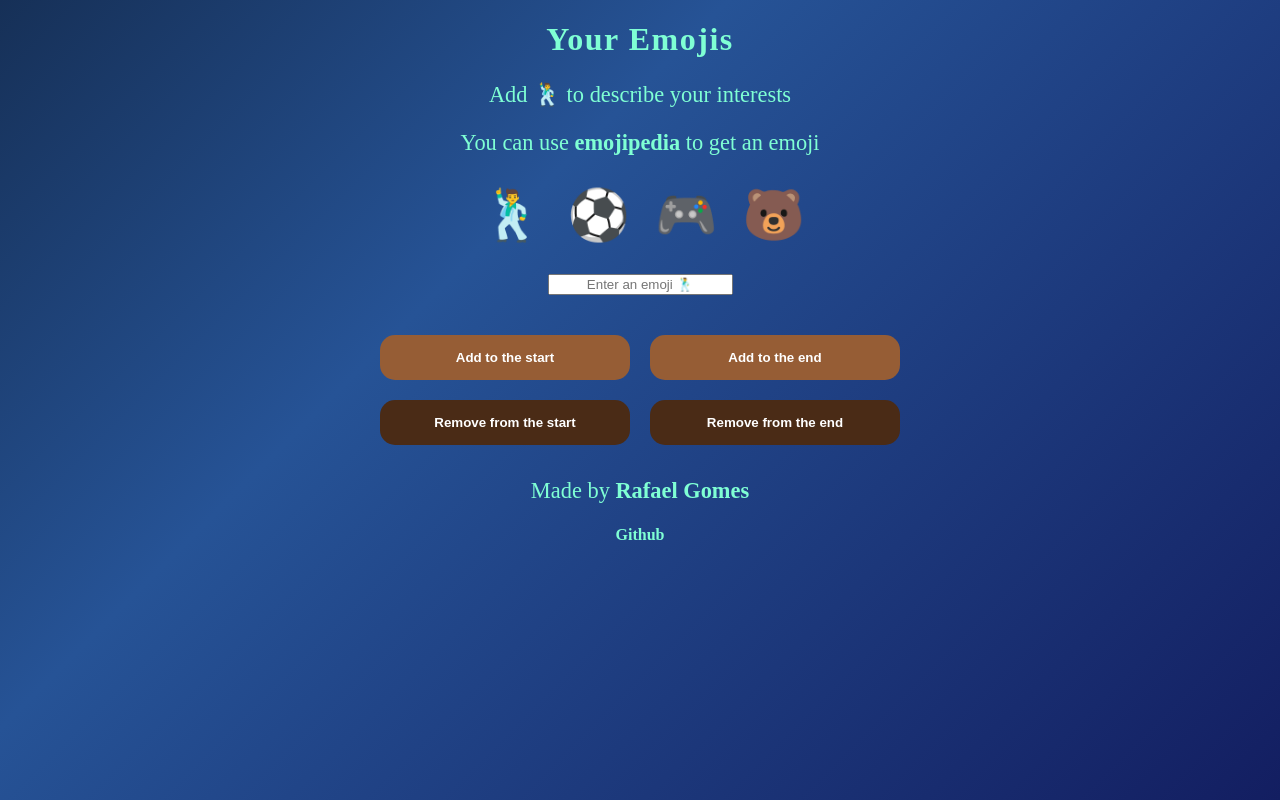
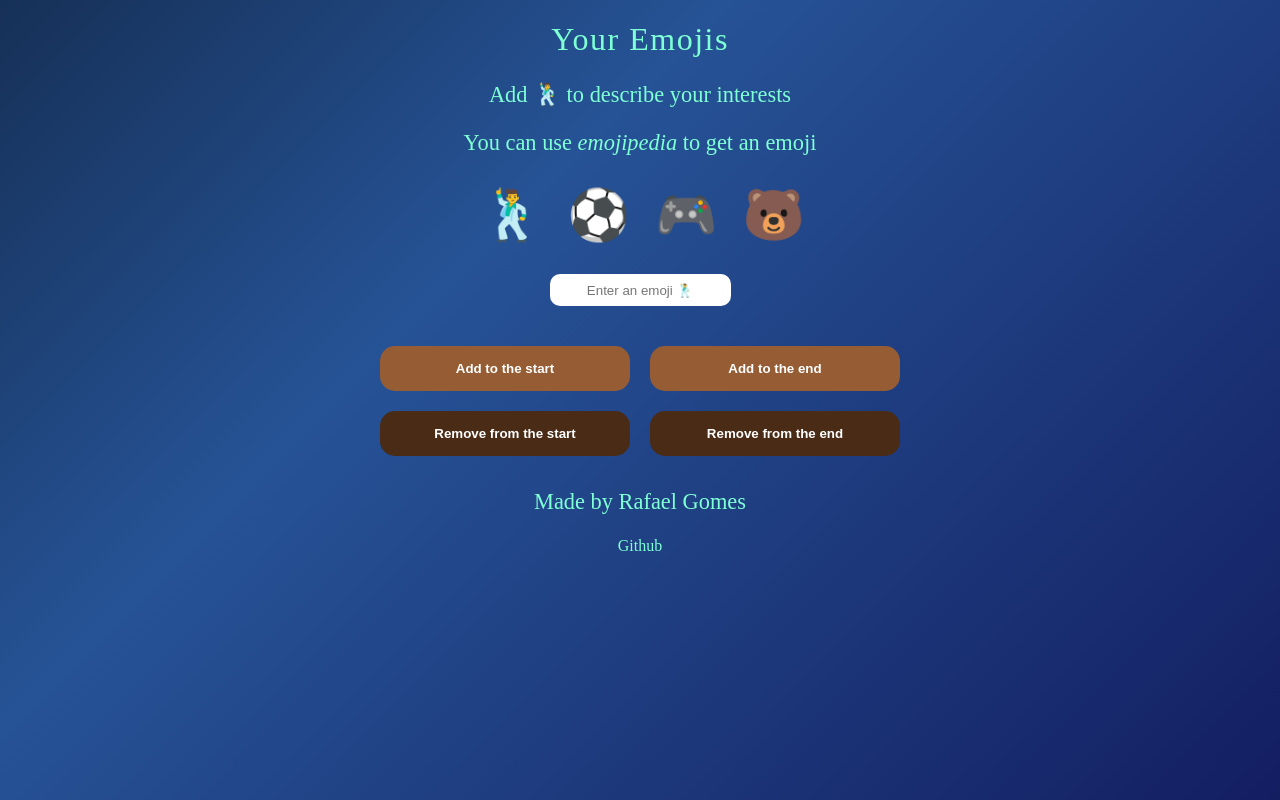
Before and after one commit to Vejituh/my-emojis, a plain HTML site: page index.html in a window 1280 px wide. Drawn offline with Linux system fonts and the light colour scheme; a small style sheet from the web is missing.

Commit message:
add fix for bold issue on chrome and input issue

```diff
--- a/index.css
+++ b/index.css
@@ -3,6 +3,7 @@ html {
 }
 body {
     margin: 0;
+    --webkit-font-smoothing: antialiased;
     background: rgb(22,48,87);
     background: linear-gradient(135deg, rgba(22,48,87,1) 0%, rgba(38,83,150,1) 35%, rgba(19,30,97,1) 100%);
     text-align: center;
@@ -11,6 +12,7 @@ body {
 h1{
     color: #7FFFD4;
     letter-spacing: 1.5px;
+    font-weight: normal;
 }
 p {
     font-size: 1.4rem;
@@ -20,7 +22,6 @@ p {
 a {
     text-decoration: none;
     color: #7FFFD4;
-    font-weight: bold;
 }
 
 #showEmojis {
@@ -32,6 +33,9 @@ a {
 #inputEmoji {
     margin-bottom: 30px;
     text-align: center;
+    height:30px;
+    border-radius: 10px;
+    border: none;
 }
 
 .buttons {
--- a/index.html
+++ b/index.html
@@ -6,11 +6,11 @@
         <link rel="stylesheet" type="text/css" href="index.css">
         <link href="https://pagecdn.io/lib/easyfonts/crete-round.css" rel="stylesheet" />
     </head>
-    <body class="font-crete-round">
+    <body class="font-crete-round w400">
         <main>
             <h1>Your Emojis</h1>
             <p>Add 🕺 to describe your interests</p>
-            <p>You can use <a target="_blank" href="https://emojipedia.org/">emojipedia</a> to get an emoji</p>
+            <p>You can use <a target="_blank" href="https://emojipedia.org/"><em>emojipedia</em></a> to get an emoji</p>
             <!-- Emojis go here -->
             <p id="showEmojis"></p>
             <input id="inputEmoji" type="text" placeholder="Enter an emoji 🕺">
```
